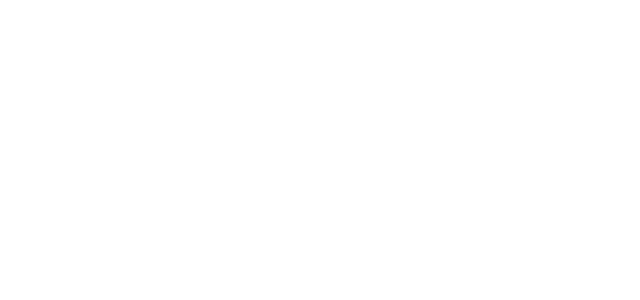
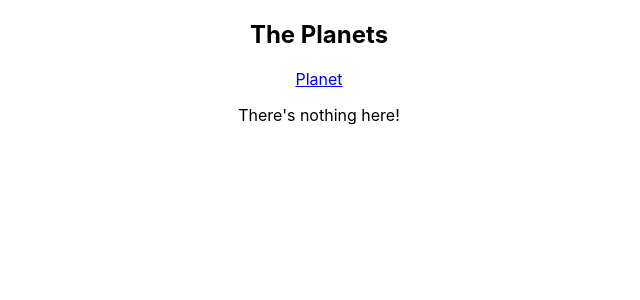
Before and after one commit to xaviguasch/planets-facts-site-app-frontendmentor-challenge-prac, a React (Create React App) app: page /planets/earth in a window 1280 px wide. Before the commit this address had no page. Shown: the top 300 px of the page, without its empty margins (321-961 px from the left). Built offline with nearby package versions, Linux system fonts and the light colour scheme.

Commit message:
added Header component

```diff
--- a/src/App.js
+++ b/src/App.js
@@ -1,14 +1,13 @@
 import { Outlet, Link } from 'react-router-dom'
 
+import Header from './components/Header'
+
 import './App.css'
-
-import Planet from './components/Planet'
 
 function App() {
   return (
     <div className='App'>
-      <h1>Planets Site</h1>
-      <Link to='/planet'>{<Planet />}</Link>
+      <Header />
 
       <Outlet />
     </div>
--- /dev/null
+++ b/src/components/Header.js
@@ -0,0 +1,14 @@
+import { Link } from 'react-router-dom'
+
+import './Header.css'
+
+const Header = () => {
+  return (
+    <div className='Heder'>
+      <h2>The Planets</h2>
+      <Link to='/planet'>Planet</Link>
+    </div>
+  )
+}
+
+export default Header
--- a/src/components/Planet.js
+++ b/src/components/Planet.js
@@ -1,4 +1,6 @@
 import React from 'react'
+
+import { Link } from 'react-router-dom'
 
 import './Planet.css'
 
--- a/src/index.js
+++ b/src/index.js
@@ -11,9 +11,18 @@
     <BrowserRouter>
       <Routes>
         <Route path='/' element={<App />}>
-          <Route path='planet' element={<Planet />} />
+          <Route
+            path='*'
+            element={
+              <main>
+                <p>There's nothing here!</p>
+              </main>
+            }
+          />
+
+          <Route path='/planet' element={<Planet />} />
         </Route>
-      </Routes>{' '}
+      </Routes>
     </BrowserRouter>
   </React.StrictMode>,
   document.getElementById('root')
```
Also changed, not shown: src/components/Header.css (added).
